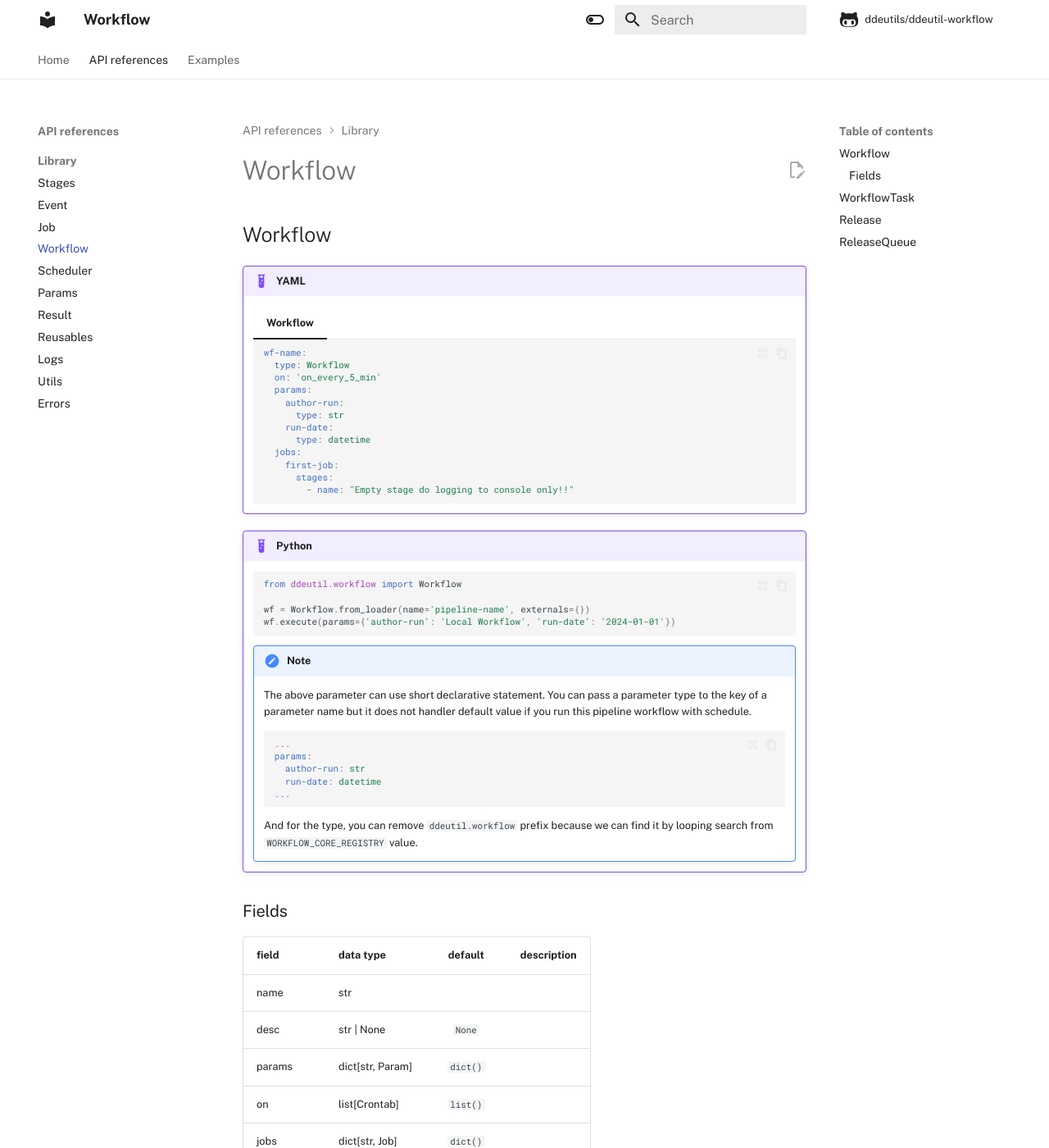
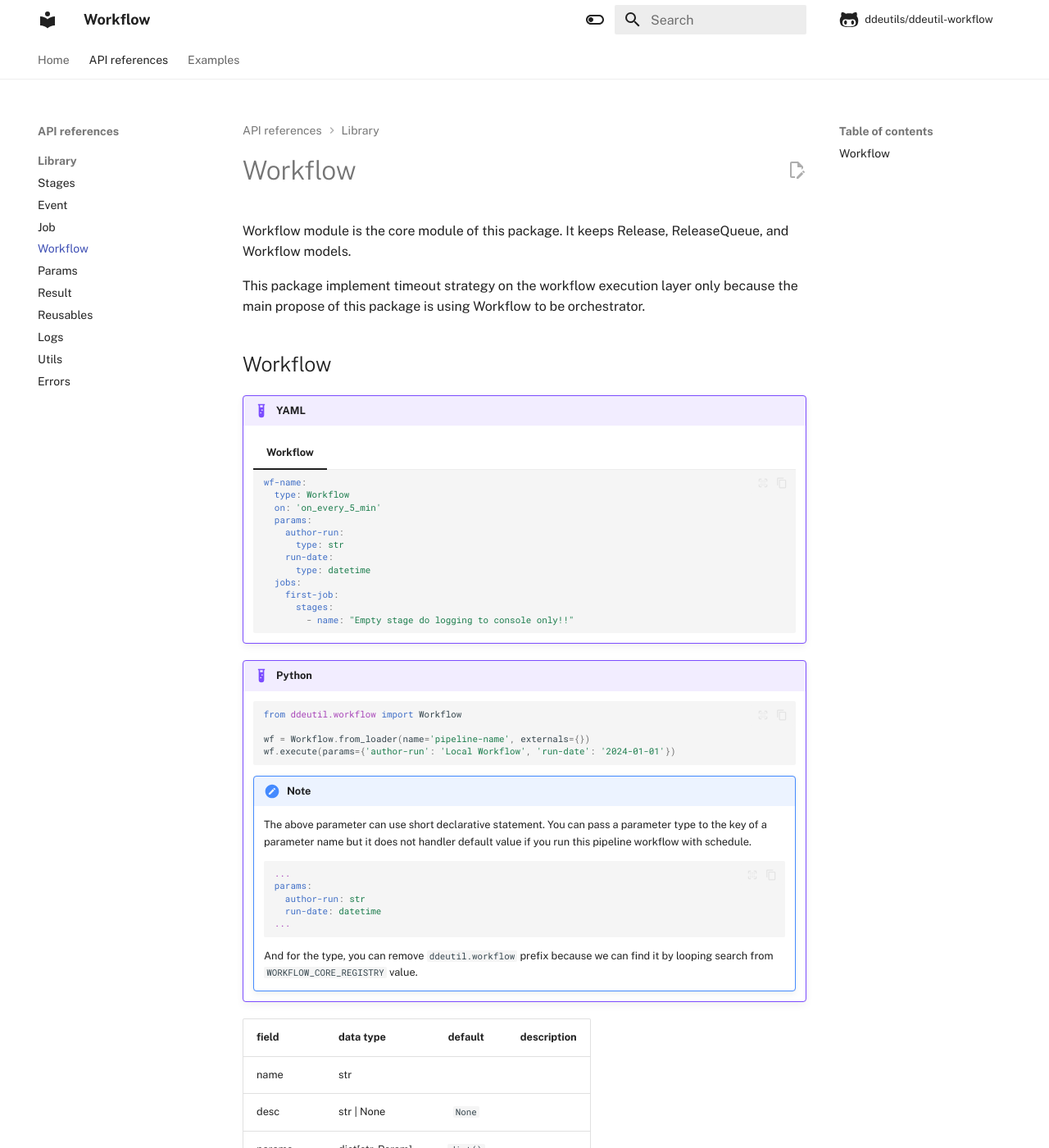
Before and after one commit to ddeutils/ddeutil-workflow, an MkDocs documentation site: the page built from docs/api/workflow.md, in a window 1280 px wide and 1400 px high. Shown: the whole window at 82% size. Built offline with MkDocs 1.6.1 and Material for MkDocs 9.7.7, drawn with Linux system fonts in a browser that asks for light colours; comment, search, counter and statistics services are not loaded; some of the changed text lies outside the part shown.

Commit message:
:page_facing_up: docs: clean and update workflow topic.

```diff
--- a/docs/api/workflow.md
+++ b/docs/api/workflow.md
@@ -1,4 +1,10 @@
 # Workflow
+
+Workflow module is the core module of this package. It keeps Release,
+ReleaseQueue, and Workflow models.
+
+This package implement timeout strategy on the workflow execution layer only
+because the main propose of this package is using Workflow to be orchestrator.
 
 ## Workflow
 
@@ -47,18 +53,10 @@
         And for the type, you can remove `ddeutil.workflow` prefix because we can find
         it by looping search from `WORKFLOW_CORE_REGISTRY` value.
 
-### Fields
-
-| field    | data type        | default  | description |
-|----------|------------------|:--------:|-------------|
-| name     | str              |          |             |
-| desc     | str \| None      |  `None`  |             |
-| params   | dict[str, Param] | `dict()` |             |
-| on       | list[Crontab]         | `list()` |             |
-| jobs     | dict[str, Job]   | `dict()` |             |
-
-## WorkflowTask
-
-## Release
-
-## ReleaseQueue
+| field    | data type         | default  | description |
+|----------|-------------------|:--------:|-------------|
+| name     | str               |          |             |
+| desc     | str \| None       |  `None`  |             |
+| params   | dict[str, Param]  | `dict()` |             |
+| on       | list[Crontab]     | `list()` |             |
+| jobs     | dict[str, Job]    | `dict()` |             |
--- a/mkdocs.yml
+++ b/mkdocs.yml
@@ -73,7 +73,6 @@ nav:
       - Event: api/event.md
       - Job: api/job.md
       - Workflow: api/workflow.md
-      - Scheduler: api/scheduler.md
       - Params: api/params.md
       - Result: api/result.md
       - Reusables: api/reusables.md
```
